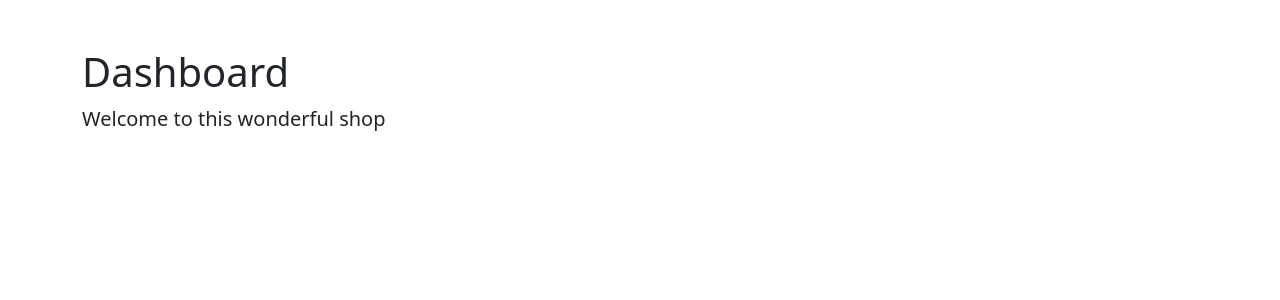
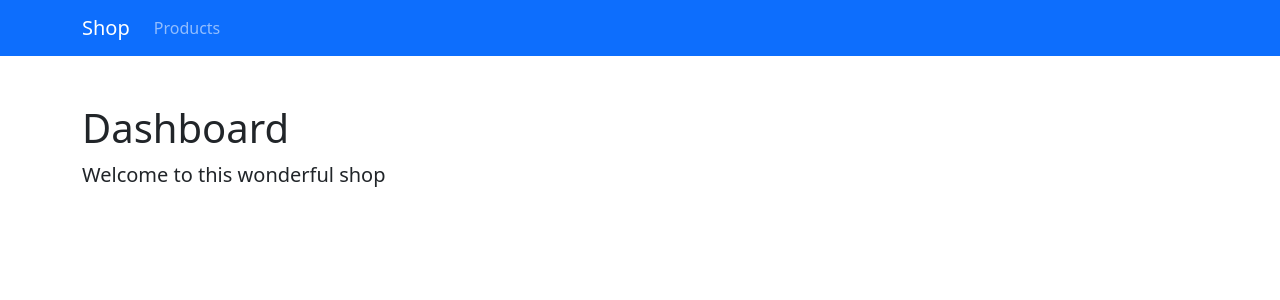
Before and after one commit to tmonzel/webshop-starter, a Vue app in the folder shop/: page / in a window 1280 px wide. Shown: the top 300 px of the page. Built offline with nearby package versions, Linux system fonts and the light colour scheme.

Commit message:
Add navbar component

```diff
--- a/shop/src/App.vue
+++ b/shop/src/App.vue
@@ -1,4 +1,5 @@
 <template>
+  <Navbar />
   <main>
     <router-view></router-view>
   </main>
@@ -6,9 +7,13 @@
 
 <script lang="ts">
 import { defineComponent } from 'vue';
+import { Navbar } from './components';
 
 export default defineComponent({
-  name: 'App',
+  name: 'ShopApp',
+  components: {
+    Navbar
+  }
 });
 </script>
 
--- /dev/null
+++ b/shop/src/components/Navbar.vue
@@ -0,0 +1,43 @@
+<template>
+  <nav class="navbar navbar-expand-lg navbar-dark bg-primary">
+    <div class="container">
+      <RouterLink class="navbar-brand" to="/">Shop</RouterLink>
+
+      <button
+        class="navbar-toggler"
+        type="button"
+        data-bs-toggle="collapse"
+        data-bs-target="#navbarNavDropdown"
+        aria-controls="navbarNavDropdown"
+        aria-expanded="false"
+        aria-label="Toggle navigation"
+      >
+        <span class="navbar-toggler-icon"></span>
+      </button>
+
+      <div class="collapse navbar-collapse" id="navbarNavDropdown">
+        <ul class="navbar-nav">
+          <li class="nav-item">
+            <RouterLink class="nav-link" to="/products">Products</RouterLink>
+          </li>
+        </ul>
+      </div>
+
+    </div>
+  </nav>
+</template>
+
+<script lang="ts">
+import { defineComponent } from 'vue';
+
+export default defineComponent({
+  name: 'Navbar',
+
+  setup() {
+  }
+});
+</script>
+
+<style scoped>
+
+</style>
--- /dev/null
+++ b/shop/src/components/index.ts
@@ -0,0 +1 @@
+export { default as Navbar } from './Navbar.vue';
```
